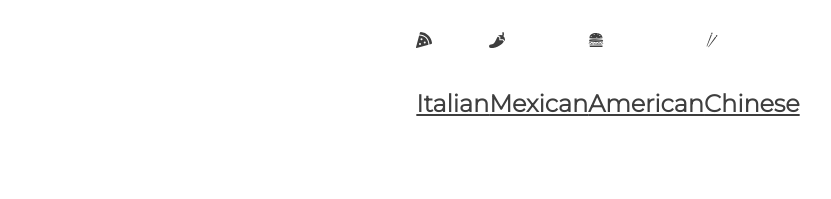
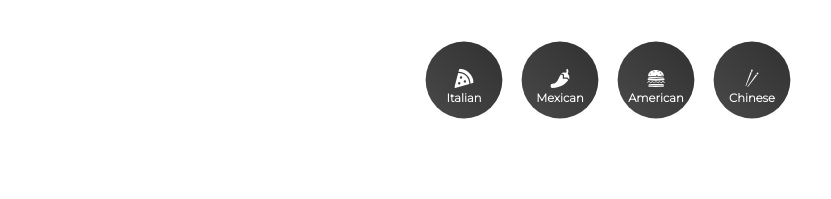
Before and after one commit to drikdey/react-recipe-browser, a React (Create React App) app: page / in a window 1280 px wide. Shown: the top 199 px of the page, without its empty margins (32-863 px from the left). Built offline with nearby package versions, Linux system fonts and the light colour scheme; no server answers.

Commit message:
Styled buttons component, added hover and on click color

```diff
--- a/src/components/Buttons.jsx
+++ b/src/components/Buttons.jsx
@@ -7,22 +7,22 @@ import { NavLink } from "react-router-dom";
 function Buttons() {
   return (
     <List>
-      <NavLink to={"/cuisine/Italian"}>
+      <SLink to={"/cuisine/Italian"}>
         <FaPizzaSlice />
-        <h3>Italian</h3>
-      </NavLink>
-      <NavLink to={"/cuisine/Mexican"}>
+        <h4>Italian</h4>
+      </SLink>
+      <SLink to={"/cuisine/Mexican"}>
         <FaPepperHot />
-        <h3>Mexican</h3>
-      </NavLink>
-      <NavLink to={"/cuisine/American"}>
+        <h4>Mexican</h4>
+      </SLink>
+      <SLink to={"/cuisine/American"}>
         <GiHamburger />
-        <h3>American</h3>
-      </NavLink>
-      <NavLink to={"/cuisine/Chinese"}>
+        <h4>American</h4>
+      </SLink>
+      <SLink to={"/cuisine/Chinese"}>
         <GiChopsticks />
-        <h3>Chinese</h3>
-      </NavLink>
+        <h4>Chinese</h4>
+      </SLink>
     </List>
   );
 }
@@ -33,4 +33,50 @@ const List = styled.div`
   justify-content: center;
 `;
 
+const SLink = styled(NavLink)`
+  display: flex;
+  position: relative;
+  flex-direction: column;
+  justify-content: center;
+  align-items: center;
+  text-decoration: none;
+  border-radius: 50%;
+  align-items: center;
+  cursor: pointer;
+  width: 6rem;
+  height: 6rem;
+  transform: scale(0.8);
+  background: linear-gradient(45deg, #494949, #313131);
+
+  svg {
+    color: white;
+    font-size: 1.5rem;
+    z-index: 10;
+    position: absolute;
+    bottom: 40%;
+  }
+
+  h4 {
+    color: white;
+    font-size: 0.9rem;
+    position: absolute;
+    bottom: 18%;
+  }
+
+  &.active {
+    background: red;
+
+    svg {
+      color: whitesmoke;
+    }
+    h4 {
+      color: whitesmoke;
+    }
+  }
+
+  &:hover {
+    background: linear-gradient(45deg, #fd1d1d, #ff8400);
+  }
+`;
+
 export default Buttons;
```
Also changed, not shown: 1 other file (tests, documents, lock files or other folders).
